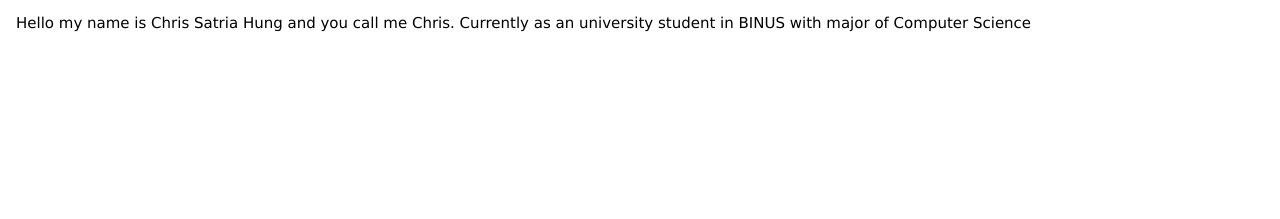
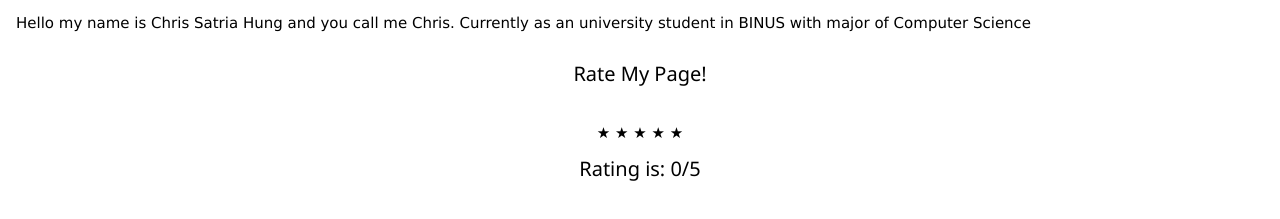
Before and after one commit to normalplayar/2702337412_asignment2, a plain HTML site: page member.html in a window 1280 px wide. Shown: the part 397-616 px from the top of the page. Drawn offline with Linux system fonts and the light colour scheme.

Commit message:
Update member.html

```diff
--- a/member.html
+++ b/member.html
@@ -30,6 +30,17 @@
         <h1>About me</h1>
         <p>Hello my name is Chris Satria Hung and you call me Chris. Currently as an university student in BINUS with major of Computer Science</p>
     </div>
-
+    <div class="w3-center">
+        <h4>Rate My Page!</h4>
+        <br/>
+        <div>
+            <span onclick="rate(1)" class="star">★</span>
+            <span onclick="rate(2)" class="star">★</span>
+            <span onclick="rate(3)" class="star">★</span>
+            <span onclick="rate(4)" class="star">★</span>
+            <span onclick="rate(5)" class="star">★</span>
+            <h4 id="output">Rating is: 0/5</h4>
+        </div>
+    </div>
 </body>
 </html>
```
